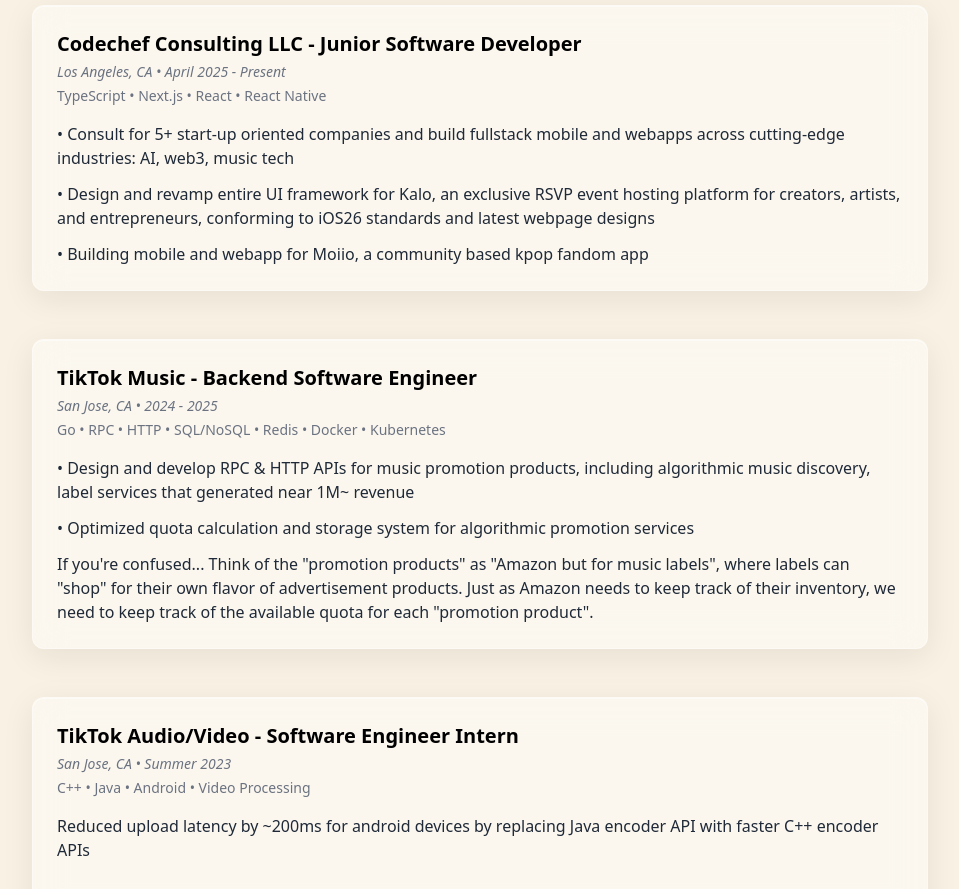
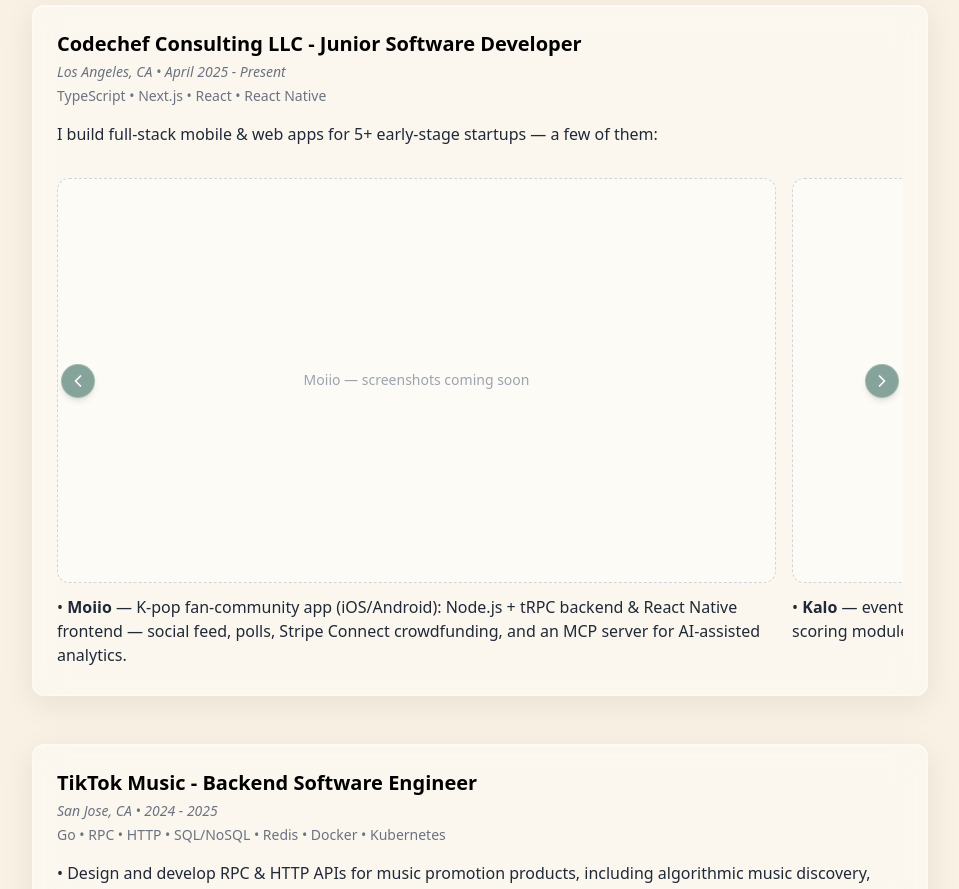
Before and after one commit to clairte/portfolio, a React (Vite) app in the folder portfolio-vite/: page / in a window 1280 px wide. Shown: the part 5100-5989 px from the top of the page, without its empty margins (160-1119 px from the left). Built offline with nearby package versions, Linux system fonts and the light colour scheme.

Commit message:
app carousel

```diff
--- /dev/null
+++ b/portfolio-vite/src/components/AppCarousel.tsx
@@ -0,0 +1,70 @@
+import { useRef } from 'react';
+import { ChevronLeft, ChevronRight } from 'lucide-react';
+
+interface AppSlide {
+  name: string;
+  description: string;
+}
+
+interface AppCarouselProps {
+  apps: AppSlide[];
+}
+
+const AppCarousel = ({ apps }: AppCarouselProps) => {
+  const trackRef = useRef<HTMLDivElement>(null);
+
+  const scroll = (dir: number) => {
+    const track = trackRef.current;
+    if (!track) return;
+    track.scrollBy({ left: dir * track.clientWidth * 0.85, behavior: 'smooth' });
+  };
+
+  return (
+    <div className="relative">
+      {/* Track */}
+      <div
+        ref={trackRef}
+        className="flex gap-4 overflow-x-auto snap-x snap-mandatory no-scrollbar pb-1"
+      >
+        {apps.map((app) => (
+          <div
+            key={app.name}
+            className="snap-center shrink-0 w-[85%] flex flex-col gap-3"
+          >
+            {/* Picture placeholder (real screenshots added later) */}
+            <div className="aspect-video w-full rounded-xl border border-dashed border-gray-300 bg-white/40 flex items-center justify-center text-gray-400 text-sm text-center px-4">
+              {app.name} — screenshots coming soon
+            </div>
+            {/* One-line description */}
+            <p className="text-base text-gray-800">
+              • <span className="font-semibold">{app.name}</span> — {app.description}
+            </p>
+          </div>
+        ))}
+      </div>
+
+      {/* Arrow layer: full width, height matches the image band (85% slide width @ 16:9)
+          so the arrows center vertically on the placeholder image, not the whole slide. */}
+      <div className="pointer-events-none absolute inset-x-0 top-0 aspect-[2.09]">
+        <button
+          type="button"
+          aria-label="Previous app"
+          onClick={() => scroll(-1)}
+          className="pointer-events-auto absolute left-1 top-1/2 -translate-y-1/2 rounded-full p-1.5 text-white bg-secondary/70 hover:bg-secondary backdrop-blur-md border border-white/20 shadow-md transition-colors"
+        >
+          <ChevronLeft size={20} />
+        </button>
+        <button
+          type="button"
+          aria-label="Next app"
+          onClick={() => scroll(1)}
+          className="pointer-events-auto absolute right-1 top-1/2 -translate-y-1/2 rounded-full p-1.5 text-white bg-secondary/70 hover:bg-secondary backdrop-blur-md border border-white/20 shadow-md transition-colors"
+        >
+          <ChevronRight size={20} />
+        </button>
+      </div>
+    </div>
+  );
+};
+
+export default AppCarousel;
--- a/portfolio-vite/src/index.css
+++ b/portfolio-vite/src/index.css
@@ -48,6 +48,15 @@
   background-repeat: repeat;
 }
 
+/* Hide scrollbar (used by horizontal carousels with arrow controls) */
+.no-scrollbar {
+  -ms-overflow-style: none;
+  scrollbar-width: none;
+}
+.no-scrollbar::-webkit-scrollbar {
+  display: none;
+}
+
 /* Glass effect utilities */
 .glass-button {
   @apply backdrop-blur-md border border-white/20;
--- a/portfolio-vite/src/sections/SWE.tsx
+++ b/portfolio-vite/src/sections/SWE.tsx
@@ -1,6 +1,30 @@
 import FadeInWhenVisible from '../components/FadeInWhenVisible';
 import ProjectCard from '../components/ProjectCard';
+import AppCarousel from '../components/AppCarousel';
 import LinkButton from '../components/buttons/LinkButton';
+
+const codechefApps = [
+  {
+    name: 'Moiio',
+    description:
+      'K-pop fan-community app (iOS/Android): Node.js + tRPC backend & React Native frontend — social feed, polls, Stripe Connect crowdfunding, and an MCP server for AI-assisted analytics.',
+  },
+  {
+    name: 'Kalo',
+    description:
+      'events & creator platform (web): Next.js components surfacing AI (Gemini) creator-scoring modules, plus backend email services.',
+  },
+  {
+    name: 'AddWork',
+    description:
+      'field-service work-order SaaS (mobile + web): React Native / Express app with a multimodal Google Gemini pipeline that turns uploaded job-site video into structured estimates.',
+  },
+  {
+    name: 'SaucerSwap',
+    description:
+      'non-custodial DeFi wallet & DEX on Hedera (mobile + web): biometric wallet, on-chain token swaps, and staking analytics.',
+  },
+];
 
 import tiktokUpload from '../assets/swe/tiktok-cat-upload.png';
 import tiktokWaiting from '../assets/swe/tiktok-cat-waiting.png';
@@ -32,10 +56,9 @@
               title="Codechef Consulting LLC - Junior Software Developer"
               locationTime="Los Angeles, CA • April 2025 - Present"
               skills="TypeScript • Next.js • React • React Native"
+              media={<AppCarousel apps={codechefApps} />}
             >
-              <p> • Consult for 5+ start-up oriented companies and build fullstack mobile and webapps across cutting-edge industries: AI, web3, music tech </p>
-              <p> • Design and revamp entire UI framework for Kalo, an exclusive RSVP event hosting platform for creators, artists, and entrepreneurs, conforming to iOS26 standards and latest webpage designs </p>
-              <p> • Building mobile and webapp for Moiio, a community based kpop fandom app </p>
+              <p> I build full-stack mobile & web apps for 5+ early-stage startups — a few of them: </p>
             </ProjectCard>
           </FadeInWhenVisible>
         </div>
```
